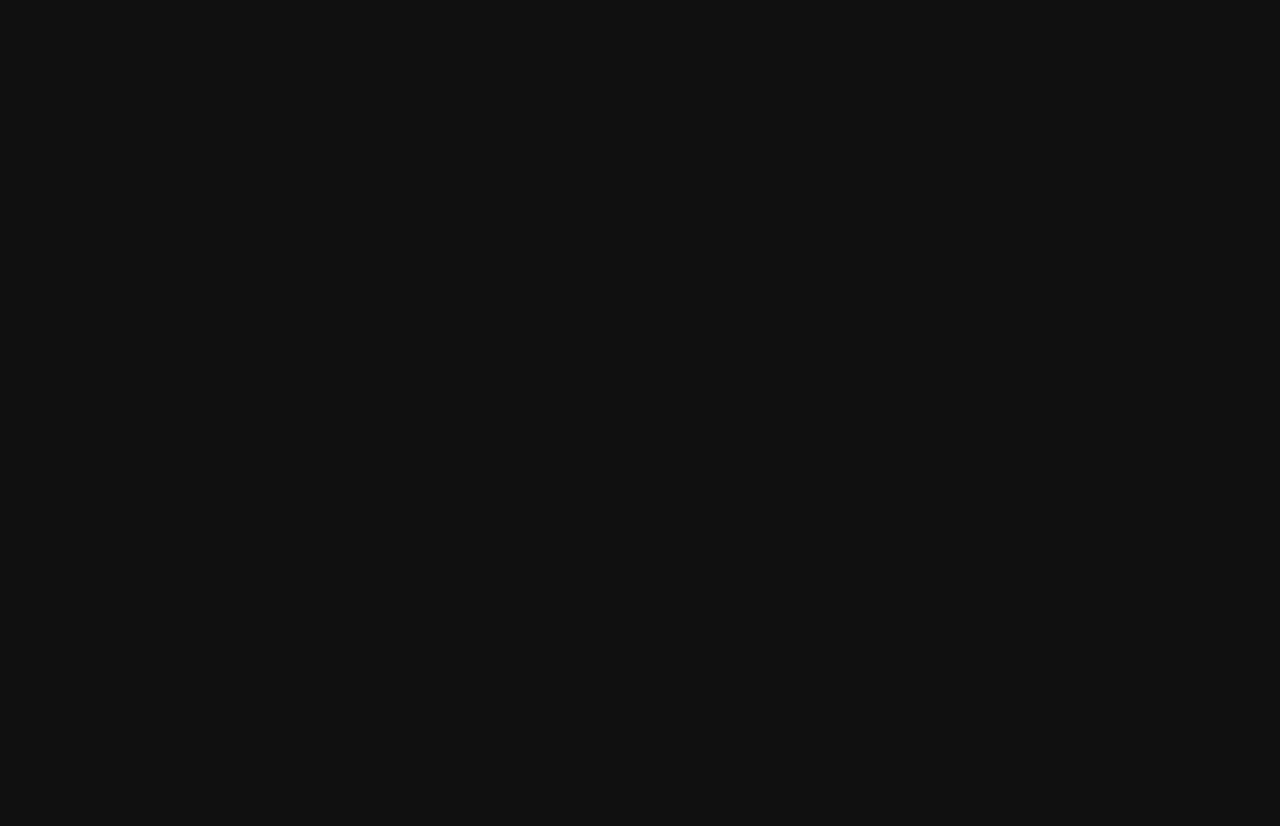
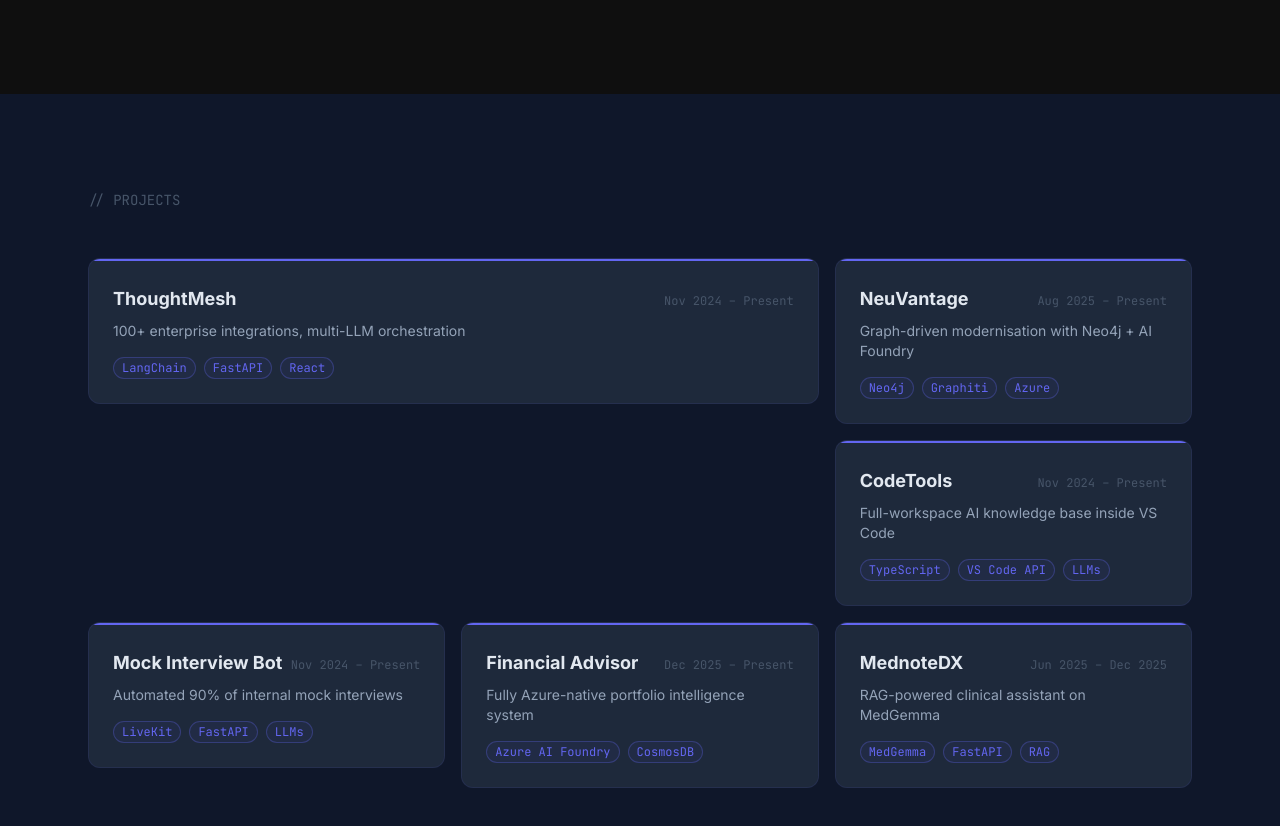
Before and after one commit to themightywolfie/themightywolfie.github.io, a React (Vite) app: page / in a window 1280 px wide. Shown: the part 2114-2940 px from the top of the page. Before the commit the page ends 2208 px from the top, so only its background shows below. Built offline with nearby package versions, Linux system fonts and the light colour scheme.

Commit message:
feat: add Projects bento grid with hover effects

```diff
--- a/src/App.tsx
+++ b/src/App.tsx
@@ -2,6 +2,7 @@
 import Hero from "./components/Hero";
 import About from "./components/About";
 import Experience from "./components/Experience";
+import ProjectsGrid from "./components/Projects/ProjectsGrid";
 
 function App() {
   return (
@@ -10,6 +11,7 @@
       <Hero />
       <About />
       <Experience />
+      <ProjectsGrid />
     </div>
   );
 }
--- /dev/null
+++ b/src/components/Projects/ProjectCard.tsx
@@ -0,0 +1,38 @@
+import { motion } from "framer-motion";
+import { useMotionVariants } from "../../lib/animations";
+import type { ProjectCard as ProjectCardType } from "../../lib/data";
+
+export default function ProjectCard({ project }: { project: ProjectCardType }) {
+  const { fadeUp, scaleOnHover } = useMotionVariants();
+
+  return (
+    <motion.div
+      variants={fadeUp}
+      {...scaleOnHover}
+      className="bg-card border border-accent/10 rounded-xl overflow-hidden group cursor-default hover:border-accent/30 hover:shadow-[0_0_30px_rgba(99,102,241,0.1)] transition-all duration-300"
+    >
+      {/* Top accent border */}
+      <div className="h-0.5 bg-accent" />
+
+      <div className="p-6">
+        <div className="flex items-baseline justify-between mb-2">
+          <h3 className="text-lg font-bold">{project.name}</h3>
+          <span className="text-text-muted text-xs font-mono">{project.dates}</span>
+        </div>
+
+        <p className="text-text-secondary text-sm mb-4">{project.impact}</p>
+
+        <div className="flex flex-wrap gap-2">
+          {project.tags.map((tag) => (
+            <span
+              key={tag}
+              className="px-2 py-0.5 text-xs font-mono border border-accent/30 rounded-full text-accent bg-accent/5"
+            >
+              {tag}
+            </span>
+          ))}
+        </div>
+      </div>
+    </motion.div>
+  );
+}
--- /dev/null
+++ b/src/components/Projects/ProjectsGrid.tsx
@@ -0,0 +1,42 @@
+import { useRef } from "react";
+import { motion, useInView } from "framer-motion";
+import { useMotionVariants } from "../../lib/animations";
+import { projects } from "../../lib/data";
+import ProjectCard from "./ProjectCard";
+
+export default function ProjectsGrid() {
+  const { fadeUp, staggerContainer } = useMotionVariants();
+  const ref = useRef(null);
+  const inView = useInView(ref, { once: true, margin: "-100px" });
+
+  return (
+    <section id="projects" className="py-24 bg-surface">
+      <motion.div
+        ref={ref}
+        variants={staggerContainer}
+        initial="hidden"
+        animate={inView ? "visible" : "hidden"}
+        className="max-w-6xl mx-auto px-6"
+      >
+        <motion.p variants={fadeUp} className="font-mono text-text-muted text-sm mb-12">
+          {"// PROJECTS"}
+        </motion.p>
+
+        <div className="grid grid-cols-1 sm:grid-cols-2 lg:grid-cols-3 gap-4 auto-rows-fr">
+          {projects.map((project) => (
+            <div
+              key={project.name}
+              className={
+                project.featured
+                  ? "sm:col-span-2 lg:col-span-2 lg:row-span-2"
+                  : ""
+              }
+            >
+              <ProjectCard project={project} />
+            </div>
+          ))}
+        </div>
+      </motion.div>
+    </section>
+  );
+}
```
